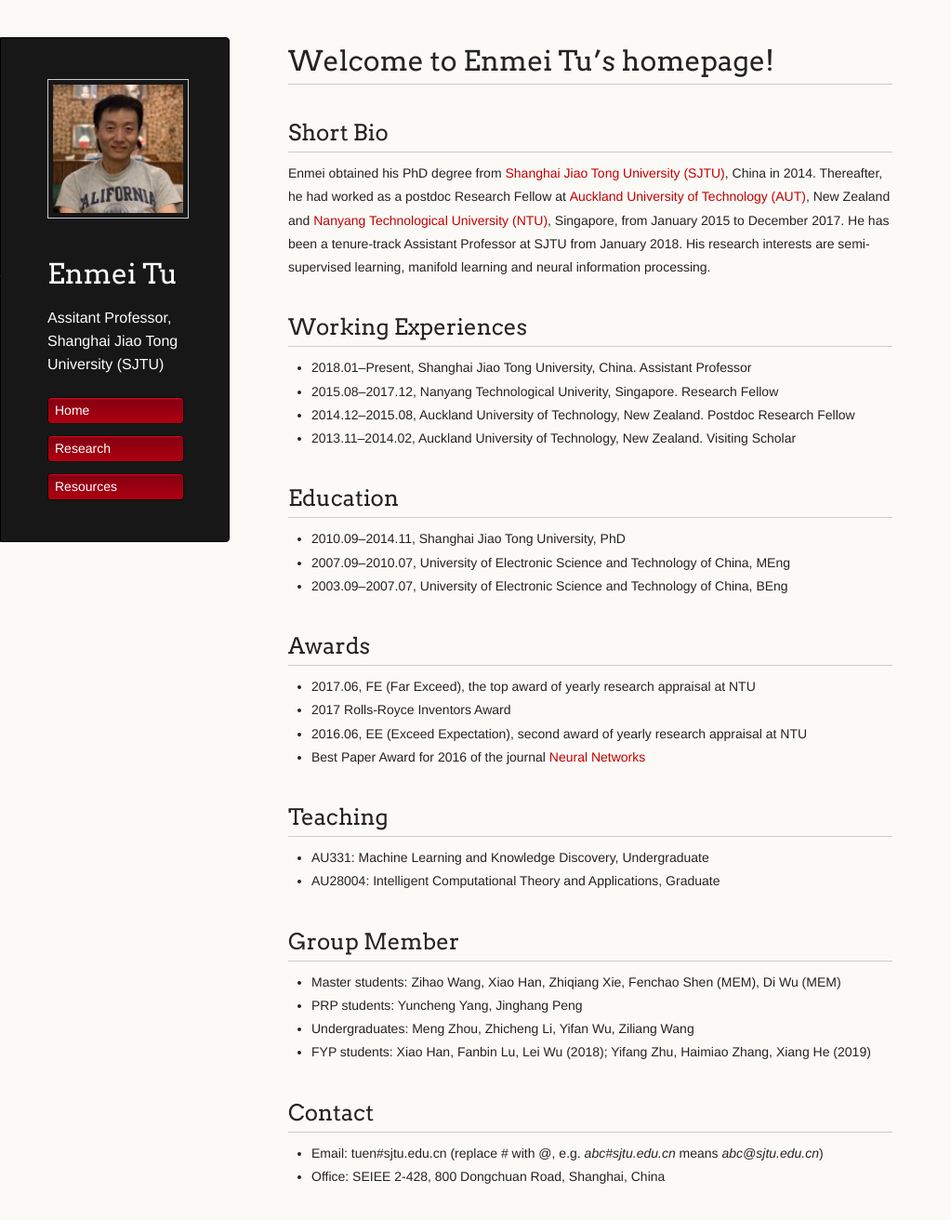
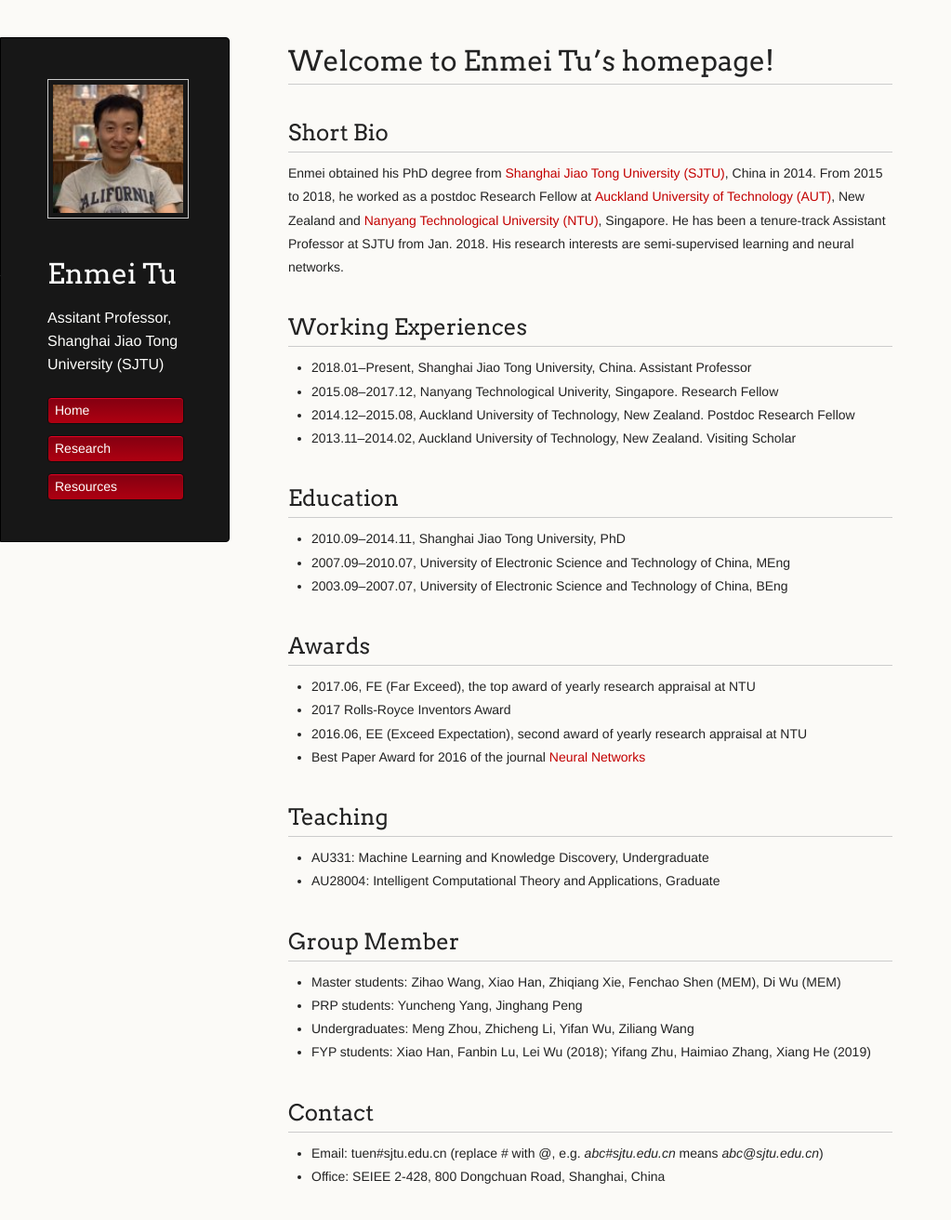
Before and after one commit to hellotem/enmeitu.github.io, a Jekyll site: the page built from index.md, in a window 1280 px wide and 1350 px high. Shown: the top 1312 px of the window at 93% size, without its empty margins (0-1023 px from the left). Built offline with Jekyll 4.4.1, drawn with Linux system fonts in a browser that asks for light colours.

Commit message:
Update index.md

```diff
--- a/index.md
+++ b/index.md
@@ -12,7 +12,7 @@
 # Welcome to Enmei Tu's homepage!
 
 ## Short Bio
-Enmei obtained his PhD degree from [Shanghai Jiao Tong University (SJTU)](http://en.sjtu.edu.cn/), China in 2014. Thereafter, he had worked as a postdoc Research Fellow at [Auckland University of Technology (AUT)](https://www.aut.ac.nz/), New Zealand and [Nanyang Technological University (NTU)](https://www.ntu.edu.sg), Singapore, from January 2015 to December 2017. He has been a tenure-track Assistant Professor at SJTU from January 2018. His research interests are semi-supervised learning, manifold learning and neural information processing.
+Enmei obtained his PhD degree from [Shanghai Jiao Tong University (SJTU)](http://en.sjtu.edu.cn/), China in 2014. From 2015 to 2018, he  worked as a postdoc Research Fellow at [Auckland University of Technology (AUT)](https://www.aut.ac.nz/), New Zealand and [Nanyang Technological University (NTU)](https://www.ntu.edu.sg), Singapore. He has been a tenure-track Assistant Professor at SJTU from Jan. 2018. His research interests are semi-supervised learning and neural networks.
 
 ## Working Experiences
 * 2018.01--Present, Shanghai Jiao Tong University, China. Assistant Professor
```
